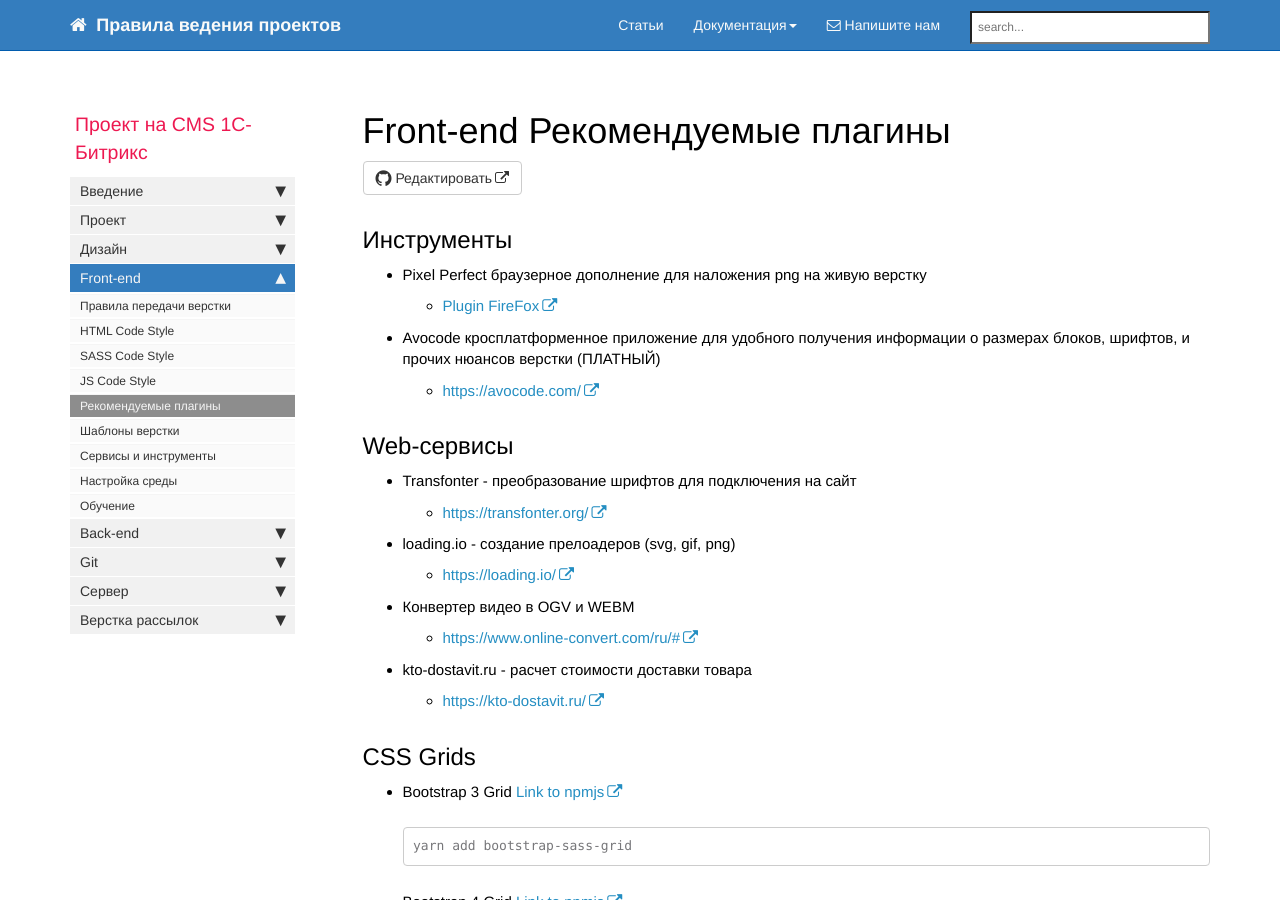
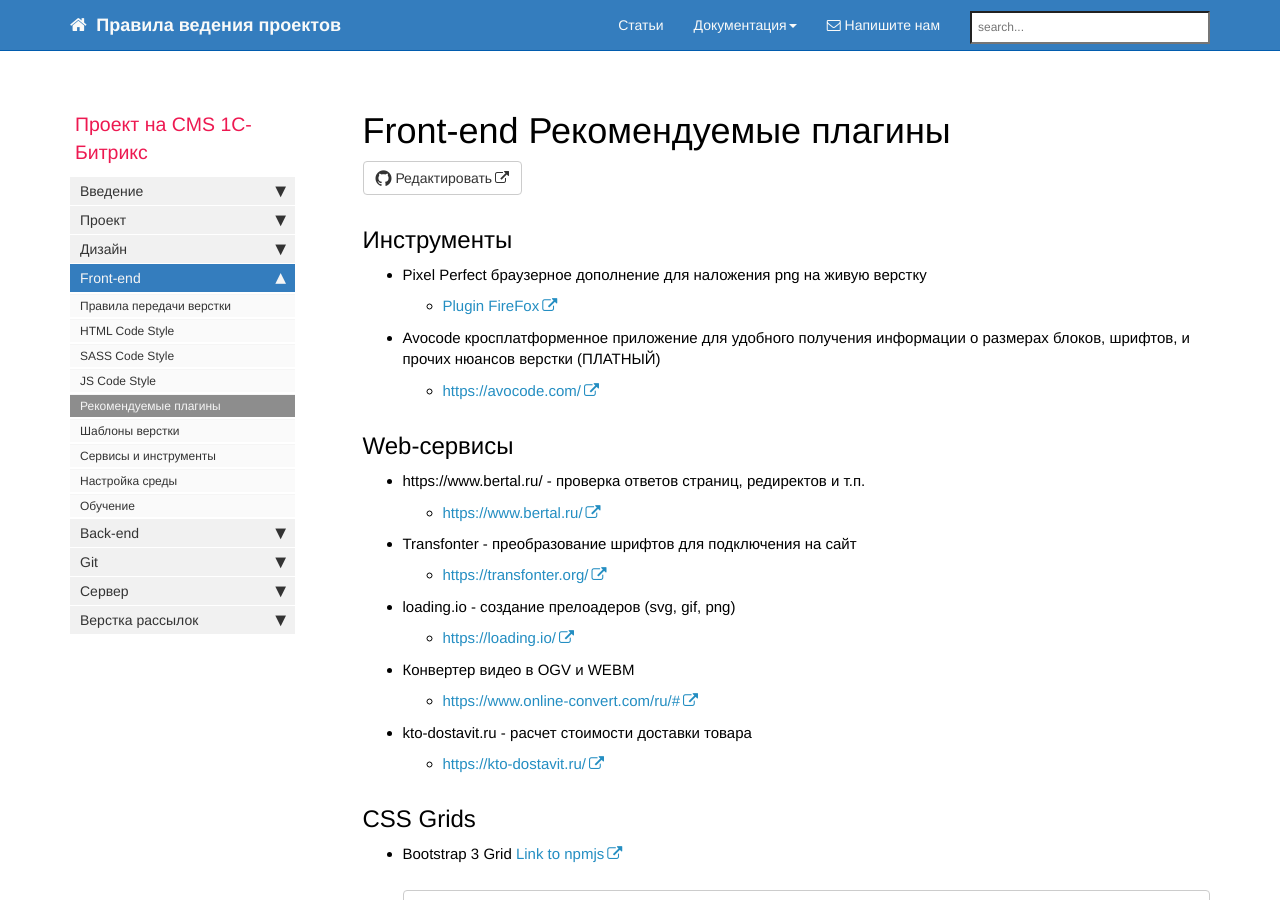
Before and after one commit to gdecider/gdecider.github.io, a Jekyll site: the page built from pages/bx/bx_front-recomend-plugins.md, in a window 1280 px wide and 900 px high. Built offline with Jekyll 4.4.1, drawn with Linux system fonts in a browser that asks for light colours; nearby versions of some CDN libraries; comment, search, counter and statistics services are not loaded.

Commit message:
Update bx_front-recomend-plugins.md

```diff
--- a/pages/bx/bx_front-recomend-plugins.md
+++ b/pages/bx/bx_front-recomend-plugins.md
@@ -19,6 +19,8 @@ toc: false
   * [https://avocode.com/](https://avocode.com/)
 
 ## Web-сервисы
+* https://www.bertal.ru/ - проверка ответов страниц, редиректов и т.п.
+  * [https://www.bertal.ru/](https://www.bertal.ru/)
 
 * Transfonter - преобразование шрифтов для подключения на сайт
 
```
